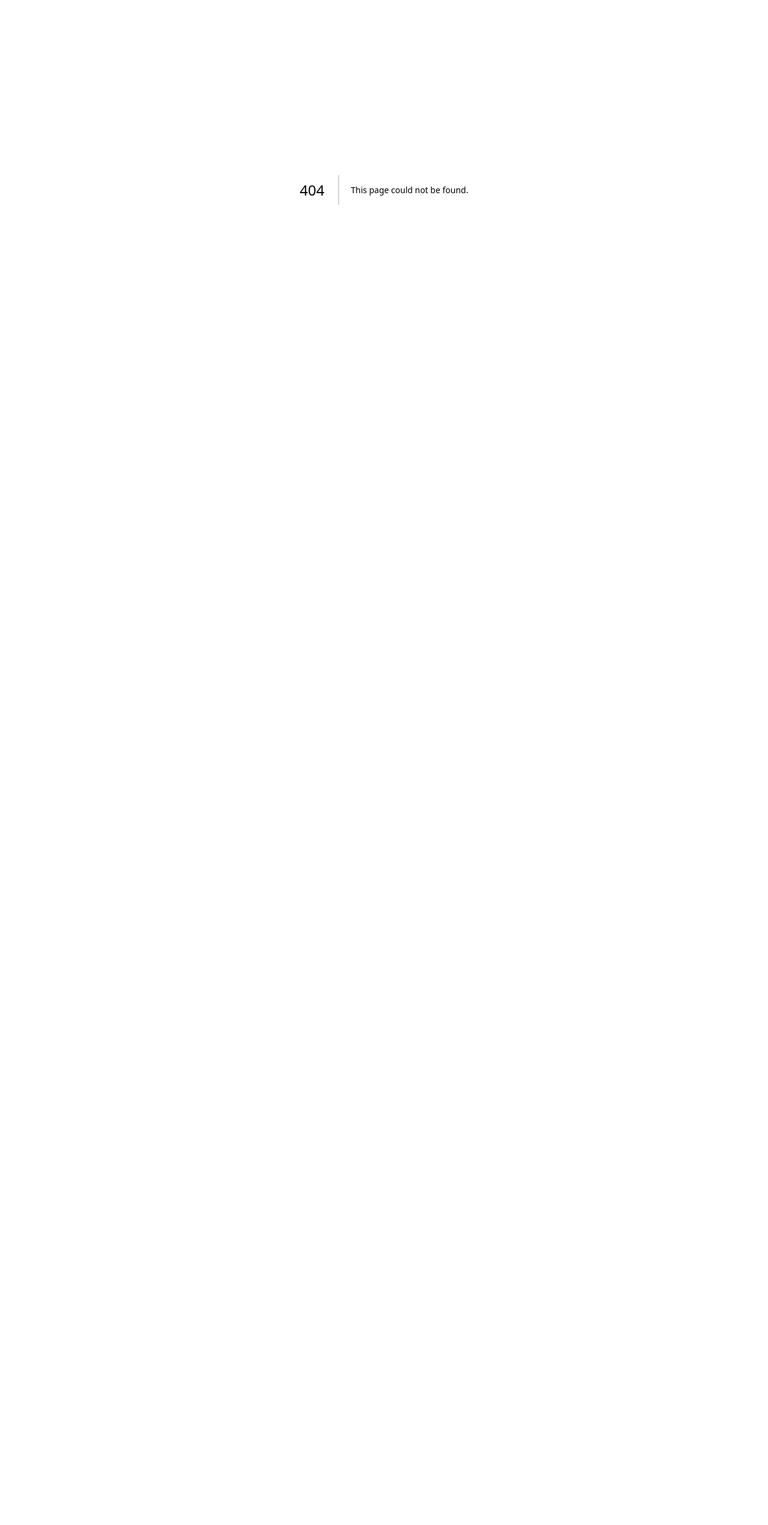
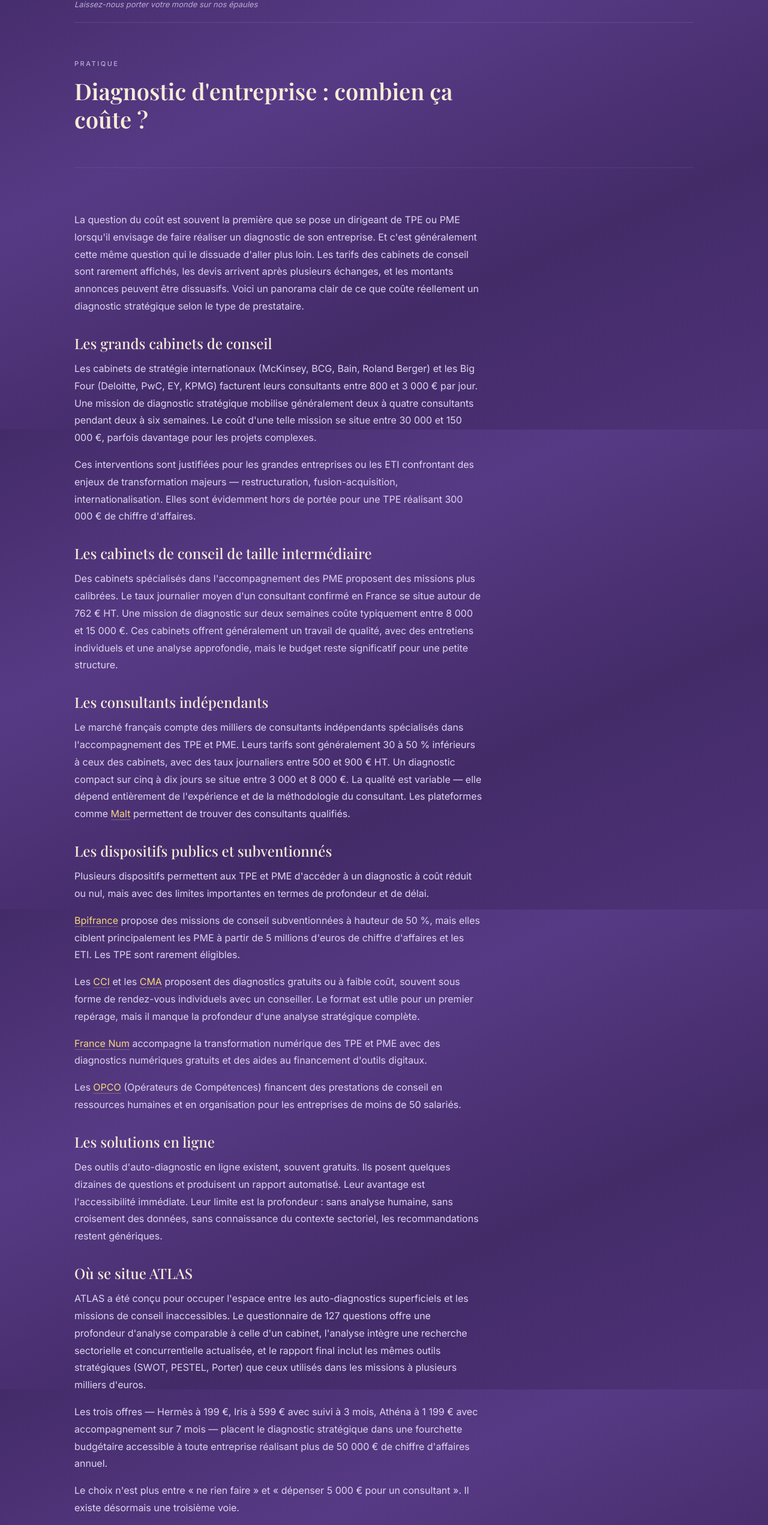
Before and after one commit to gabrielsimonetti62-hub/atlas-diagnostic, a Next.js app: page /articles/diagnostic-entreprise-combien-ca-coute in a window 1280 px wide. Before the commit this address had no page. Shown: the part 84-2626 px from the top of the page at 60% size. Before the commit the page ends 800 px from the top, so only its background shows below. Built offline with nearby package versions, Linux system fonts and the light colour scheme; a web font is replaced by a local one.

Commit message:
Create page.js

```diff
--- /dev/null
+++ b/app/articles/diagnostic-entreprise-combien-ca-coute/page.js
@@ -0,0 +1,58 @@
+import Link from "next/link";
+import { Nav, Footer } from "../../components";
+
+export const metadata = {
+  title: "Diagnostic d'entreprise : combien ça coûte ? | ATLAS",
+  description: "Comparaison des tarifs de diagnostic stratégique : cabinets de conseil, consultants indépendants, dispositifs publics et solutions accessibles.",
+};
+
+export default function Article3() {
+  return (
+    <>
+      <Nav />
+      <div className="container">
+        <section className="page-header">
+          <div className="section-label">Pratique</div>
+          <h1>Diagnostic d&apos;entreprise : combien &ccedil;a co&ucirc;te ?</h1>
+        </section>
+      </div>
+      <div className="container"><hr className="divider" /></div>
+      <div className="container">
+        <section className="section article-body">
+
+          <p>La question du co&ucirc;t est souvent la premi&egrave;re que se pose un dirigeant de TPE ou PME lorsqu&apos;il envisage de faire r&eacute;aliser un diagnostic de son entreprise. Et c&apos;est g&eacute;n&eacute;ralement cette m&ecirc;me question qui le dissuade d&apos;aller plus loin. Les tarifs des cabinets de conseil sont rarement affich&eacute;s, les devis arrivent apr&egrave;s plusieurs &eacute;changes, et les montants annonces peuvent &ecirc;tre dissuasifs. Voici un panorama clair de ce que co&ucirc;te r&eacute;ellement un diagnostic strat&eacute;gique selon le type de prestataire.</p>
+
+          <h2>Les grands cabinets de conseil</h2>
+          <p>Les cabinets de strat&eacute;gie internationaux (McKinsey, BCG, Bain, Roland Berger) et les Big Four (Deloitte, PwC, EY, KPMG) facturent leurs consultants entre 800 et 3 000 &euro; par jour. Une mission de diagnostic strat&eacute;gique mobilise g&eacute;n&eacute;ralement deux &agrave; quatre consultants pendant deux &agrave; six semaines. Le co&ucirc;t d&apos;une telle mission se situe entre 30 000 et 150 000 &euro;, parfois davantage pour les projets complexes.</p>
+          <p>Ces interventions sont justifi&eacute;es pour les grandes entreprises ou les ETI confrontant des enjeux de transformation majeurs &mdash; restructuration, fusion-acquisition, internationalisation. Elles sont &eacute;videmment hors de port&eacute;e pour une TPE r&eacute;alisant 300 000 &euro; de chiffre d&apos;affaires.</p>
+
+          <h2>Les cabinets de conseil de taille interm&eacute;diaire</h2>
+          <p>Des cabinets sp&eacute;cialis&eacute;s dans l&apos;accompagnement des PME proposent des missions plus calibr&eacute;es. Le taux journalier moyen d&apos;un consultant confirm&eacute; en France se situe autour de 762 &euro; HT. Une mission de diagnostic sur deux semaines co&ucirc;te typiquement entre 8 000 et 15 000 &euro;. Ces cabinets offrent g&eacute;n&eacute;ralement un travail de qualit&eacute;, avec des entretiens individuels et une analyse approfondie, mais le budget reste significatif pour une petite structure.</p>
+
+          <h2>Les consultants ind&eacute;pendants</h2>
+          <p>Le march&eacute; fran&ccedil;ais compte des milliers de consultants ind&eacute;pendants sp&eacute;cialis&eacute;s dans l&apos;accompagnement des TPE et PME. Leurs tarifs sont g&eacute;n&eacute;ralement 30 &agrave; 50 % inf&eacute;rieurs &agrave; ceux des cabinets, avec des taux journaliers entre 500 et 900 &euro; HT. Un diagnostic compact sur cinq &agrave; dix jours se situe entre 3 000 et 8 000 &euro;. La qualit&eacute; est variable &mdash; elle d&eacute;pend enti&egrave;rement de l&apos;exp&eacute;rience et de la m&eacute;thodologie du consultant. Les plateformes comme <a href="https://www.malt.fr" target="_blank" rel="noopener">Malt</a> permettent de trouver des consultants qualifi&eacute;s.</p>
+
+          <h2>Les dispositifs publics et subventionn&eacute;s</h2>
+          <p>Plusieurs dispositifs permettent aux TPE et PME d&apos;acc&eacute;der &agrave; un diagnostic &agrave; co&ucirc;t r&eacute;duit ou nul, mais avec des limites importantes en termes de profondeur et de d&eacute;lai.</p>
+          <p><a href="https://www.bpifrance.fr/nos-solutions/conseil" target="_blank" rel="noopener">Bpifrance</a> propose des missions de conseil subventionn&eacute;es &agrave; hauteur de 50 %, mais elles ciblent principalement les PME &agrave; partir de 5 millions d&apos;euros de chiffre d&apos;affaires et les ETI. Les TPE sont rarement &eacute;ligibles.</p>
+          <p>Les <a href="https://www.cci.fr" target="_blank" rel="noopener">CCI</a> et les <a href="https://www.cma-france.fr" target="_blank" rel="noopener">CMA</a> proposent des diagnostics gratuits ou &agrave; faible co&ucirc;t, souvent sous forme de rendez-vous individuels avec un conseiller. Le format est utile pour un premier rep&eacute;rage, mais il manque la profondeur d&apos;une analyse strat&eacute;gique compl&egrave;te.</p>
+          <p><a href="https://www.francenum.gouv.fr" target="_blank" rel="noopener">France Num</a> accompagne la transformation num&eacute;rique des TPE et PME avec des diagnostics num&eacute;riques gratuits et des aides au financement d&apos;outils digitaux.</p>
+          <p>Les <a href="https://travail-emploi.gouv.fr/ministere/missions-organisation/article/les-opco" target="_blank" rel="noopener">OPCO</a> (Op&eacute;rateurs de Comp&eacute;tences) financent des prestations de conseil en ressources humaines et en organisation pour les entreprises de moins de 50 salari&eacute;s.</p>
+
+          <h2>Les solutions en ligne</h2>
+          <p>Des outils d&apos;auto-diagnostic en ligne existent, souvent gratuits. Ils posent quelques dizaines de questions et produisent un rapport automatis&eacute;. Leur avantage est l&apos;accessibilit&eacute; imm&eacute;diate. Leur limite est la profondeur : sans analyse humaine, sans croisement des donn&eacute;es, sans connaissance du contexte sectoriel, les recommandations restent g&eacute;n&eacute;riques.</p>
+
+          <h2>O&ugrave; se situe ATLAS</h2>
+          <p>ATLAS a &eacute;t&eacute; con&ccedil;u pour occuper l&apos;espace entre les auto-diagnostics superficiels et les missions de conseil inaccessibles. Le questionnaire de 127 questions offre une profondeur d&apos;analyse comparable &agrave; celle d&apos;un cabinet, l&apos;analyse int&egrave;gre une recherche sectorielle et concurrentielle actualis&eacute;e, et le rapport final inclut les m&ecirc;mes outils strat&eacute;giques (SWOT, PESTEL, Porter) que ceux utilis&eacute;s dans les missions &agrave; plusieurs milliers d&apos;euros.</p>
+          <p>Les trois offres &mdash; Herm&egrave;s &agrave; 199 &euro;, Iris &agrave; 599 &euro; avec suivi &agrave; 3 mois, Ath&eacute;na &agrave; 1 199 &euro; avec accompagnement sur 7 mois &mdash; placent le diagnostic strat&eacute;gique dans une fourchette budg&eacute;taire accessible &agrave; toute entreprise r&eacute;alisant plus de 50 000 &euro; de chiffre d&apos;affaires annuel.</p>
+          <p>Le choix n&apos;est plus entre &laquo; ne rien faire &raquo; et &laquo; d&eacute;penser 5 000 &euro; pour un consultant &raquo;. Il existe d&eacute;sormais une troisi&egrave;me voie.</p>
+
+          <div className="article-cta">
+            <Link href="/#offres" className="btn-cta">Comparer les offres ATLAS &rarr;</Link>
+          </div>
+        </section>
+      </div>
+      <Footer />
+    </>
+  );
+}
```
